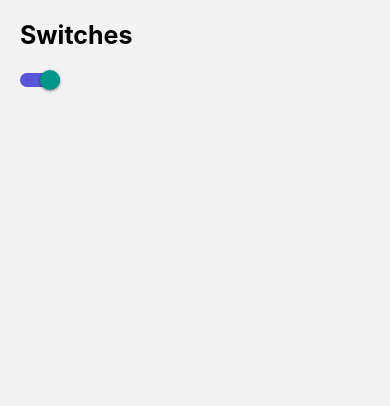
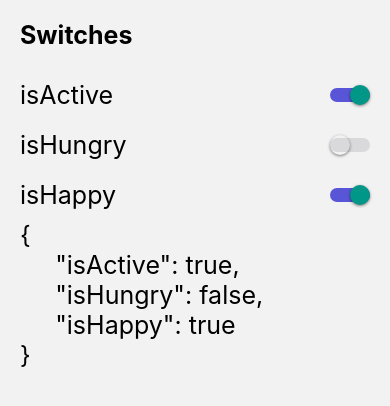
Before and after one commit to Axely7/React-Native-Components, a React Native app: screen /SwitchScreen in a window 390 px wide. Shown: the top 406 px of the page. Built offline with nearby package versions, Linux system fonts and the light colour scheme.

Commit message:
custom switch and alerts

```diff
--- /dev/null
+++ b/src/components/CustomSwitch.tsx
@@ -0,0 +1,26 @@
+import React, {useState} from 'react';
+import {Platform, Switch} from 'react-native';
+
+interface Props {
+  isOn: boolean;
+  onChange: (isEnabled: boolean) => void;
+}
+
+export const CustomSwitch = ({isOn, onChange}: Props) => {
+  const [isEnabled, setIsEnabled] = useState(isOn);
+
+  const toggleSwitch = () => {
+    setIsEnabled(!isEnabled);
+    onChange(!isEnabled);
+  };
+
+  return (
+    <Switch
+      trackColor={{false: '#D9D9DB', true: '#5856D6'}}
+      thumbColor={Platform.OS === 'android' ? '#5856D6' : ''}
+      // ios_backgroundColor="#3e3e3e"
+      onValueChange={toggleSwitch}
+      value={isEnabled}
+    />
+  );
+};
--- a/src/components/FlatListMenuItem.tsx
+++ b/src/components/FlatListMenuItem.tsx
@@ -16,11 +16,11 @@ export const FlatListMenuItem = ({menuItem}: Props) => {
       activeOpacity={0.8}
       onPress={() => navigation.navigate(menuItem.component)}>
       <View style={styles.container}>
-        <Icon name={menuItem.icon} color="grey" size={23} />
+        <Icon name={menuItem.icon} color="#5856D6" size={23} />
         <Text style={styles.itemText}>{menuItem.name}</Text>
         <Icon
           name="chevron-forward-outline"
-          color="grey"
+          color="#5856D6"
           size={23}
           style={styles.arrow}
         />
--- a/src/data/menuItems.ts
+++ b/src/data/menuItems.ts
@@ -16,4 +16,9 @@ export const menuItems: MenuItem[] = [
     icon: 'toggle-outline',
     component: 'SwitchScreen',
   },
+  {
+    name: 'Alerts',
+    icon: 'alert-circle-outline',
+    component: 'AlertScreen',
+  },
 ];
--- a/src/navigation/Navigator.tsx
+++ b/src/navigation/Navigator.tsx
@@ -3,6 +3,7 @@ import {Animation101Screen} from '../screens/Animation101Screen';
 import {HomeScreen} from '../screens/HomeScreen';
 import {Animation102Screen} from '../screens/Animation102Screen';
 import {SwitchScreen} from '../screens/SwitchScreen';
+import {AlertScreen} from '../screens/AlertScreen';
 
 const Stack = createStackNavigator();
 
@@ -13,6 +14,7 @@ export const Navigator = () => {
       <Stack.Screen name="Animation101Screen" component={Animation101Screen} />
       <Stack.Screen name="Animation102Screen" component={Animation102Screen} />
       <Stack.Screen name="SwitchScreen" component={SwitchScreen} />
+      <Stack.Screen name="AlertScreen" component={AlertScreen} />
     </Stack.Navigator>
   );
 };
--- /dev/null
+++ b/src/screens/AlertScreen.tsx
@@ -0,0 +1,32 @@
+import React from 'react';
+import {Alert, Button, View} from 'react-native';
+import {HeaderTitle} from '../components/HeaderTitle';
+import {styles} from '../theme/appTheme';
+
+export const AlertScreen = () => {
+  const showAlert = () => {
+    Alert.alert(
+      'Títulos',
+      'Este es el mensaje de la alerta',
+      [
+        {
+          text: 'Cancel',
+          onPress: () => console.log('Cancel Pressed'),
+          style: 'destructive',
+        },
+        {text: 'OK', onPress: () => console.log('OK Pressed')},
+      ],
+      //   {
+      //     cancelable: true,
+      //     onDismiss: () => console.log('onDismiss'),
+      //   },
+    );
+  };
+
+  return (
+    <View style={styles.globalMargin}>
+      <HeaderTitle title="Alerts" />
+      <Button title="Mostrar Alerta" onPress={showAlert} />
+    </View>
+  );
+};
--- a/src/screens/SwitchScreen.tsx
+++ b/src/screens/SwitchScreen.tsx
@@ -1,21 +1,64 @@
 import React, {useState} from 'react';
-import {Platform, Switch, View} from 'react-native';
+import {StyleSheet, Text, View} from 'react-native';
+import {CustomSwitch} from '../components/CustomSwitch';
 import {HeaderTitle} from '../components/HeaderTitle';
 
 export const SwitchScreen = () => {
-  const [isEnabled, setIsEnabled] = useState(true);
-  const toggleSwitch = () => setIsEnabled(!isEnabled);
+  const [state, setState] = useState({
+    isActive: true,
+    isHungry: false,
+    isHappy: true,
+  });
+
+  const {isActive, isHappy, isHungry} = state;
+
+  const onChange = (value: boolean, field: string) => {
+    setState({
+      ...state,
+      [field]: value,
+    });
+  };
 
   return (
     <View style={{marginHorizontal: 20}}>
       <HeaderTitle title="Switches" />
-      <Switch
-        trackColor={{false: '#D9D9DB', true: '#5856D6'}}
-        thumbColor={Platform.OS === 'android' ? '#5856D6' : ''}
-        // ios_backgroundColor="#3e3e3e"
-        onValueChange={toggleSwitch}
-        value={isEnabled}
-      />
+      <View style={styles.switchRow}>
+        <Text style={styles.switchText}>isActive</Text>
+        <CustomSwitch
+          isOn={isActive}
+          onChange={value => onChange(value, 'isActive')}
+        />
+      </View>
+
+      <View style={styles.switchRow}>
+        <Text style={styles.switchText}>isHungry</Text>
+        <CustomSwitch
+          isOn={isHungry}
+          onChange={value => onChange(value, 'isHungry')}
+        />
+      </View>
+
+      <View style={styles.switchRow}>
+        <Text style={styles.switchText}>isHappy</Text>
+        <CustomSwitch
+          isOn={isHappy}
+          onChange={value => onChange(value, 'isHappy')}
+        />
+      </View>
+
+      <Text style={styles.switchText}>{JSON.stringify(state, null, 5)}</Text>
     </View>
   );
 };
+
+const styles = StyleSheet.create({
+  switchText: {
+    fontSize: 25,
+  },
+  switchRow: {
+    flexDirection: 'row',
+    justifyContent: 'space-between',
+    alignItems: 'center',
+    marginVertical: 10,
+  },
+});
```
